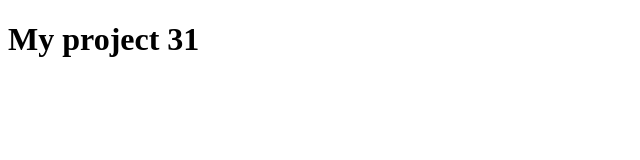
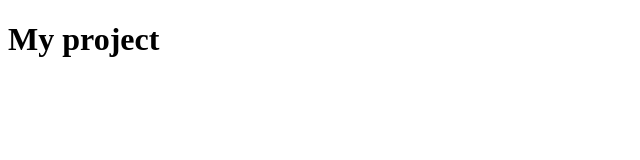
Before and after one commit to read-my-code/my-project, a plain HTML site: page index.html in a window 1280 px wide. Shown: the full height of the page, 0-640 px from the left. Drawn offline with Linux system fonts and the light colour scheme.

Commit message:
title was changed

```diff
--- a/index.html
+++ b/index.html
@@ -7,6 +7,6 @@
     <title>My project</title>
 </head>
 <body>
-    <h1>My project 31</h1>
+    <h1>My project</h1>
 </body>
 </html>
```
